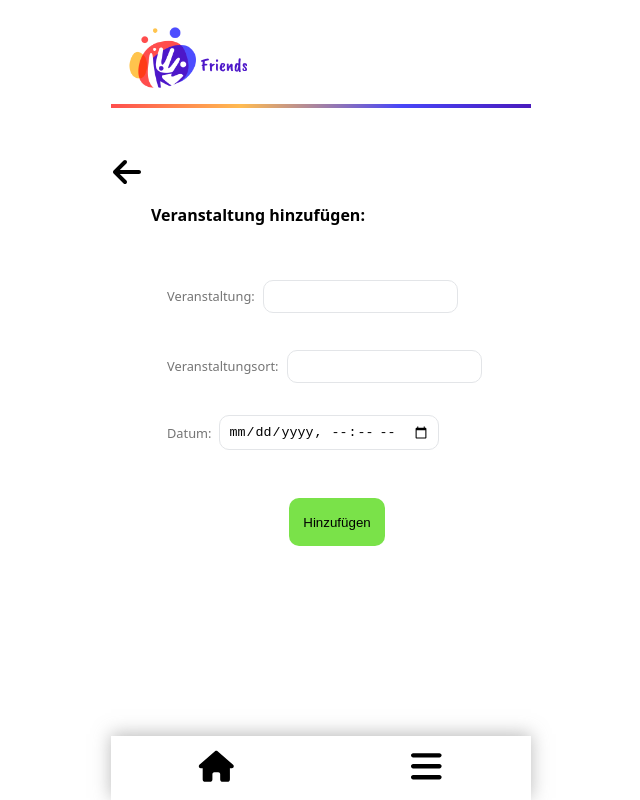
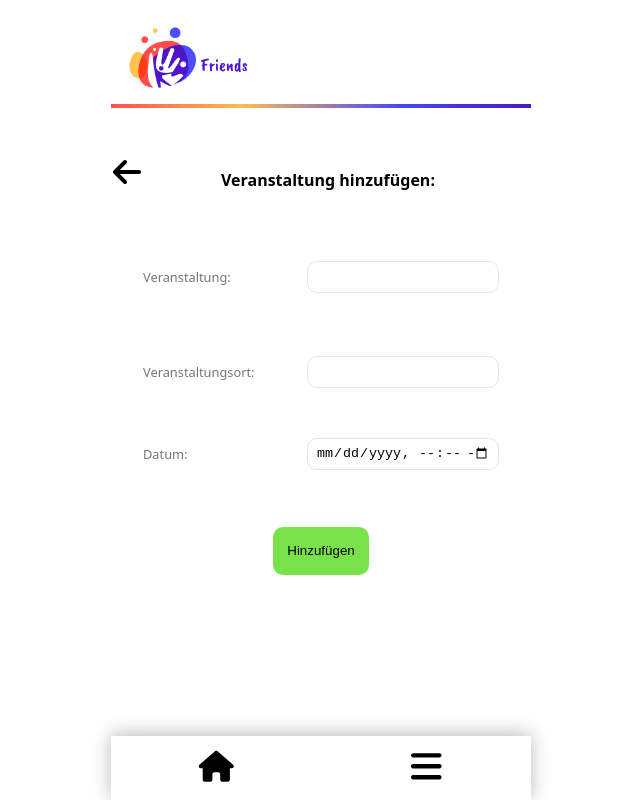
Before and after one commit to jonas8900/Capstone-project, a Next.js app: page /addevent in a window 1280 px wide. Shown: the whole page, without its empty margins (319-959 px from the left). Built offline with nearby package versions, Linux system fonts and the light colour scheme; no server answers; the database is empty.

Commit message:
fixing delete function and the topic das bringst du mit with database connection

```diff
--- a/db/models/FinalEvent.js
+++ b/db/models/FinalEvent.js
@@ -8,7 +8,10 @@ const finalEventSchema = new Schema({
   ort: { type: String, required: true },
   finalDate: { type: Date, required: true },
   parentId: { type: String, required: true },
-  products: { type: [{ userID: String, product: String }], required: false },
+  products: {
+    type: [{ userID: String, product: String, productId: String }],
+    required: false,
+  },
 });
 
 const FinalEvent =
--- a/pages/addevent.js
+++ b/pages/addevent.js
@@ -1,17 +1,11 @@
 import { faArrowLeft, faSpinner } from "@fortawesome/free-solid-svg-icons";
-import {
-  StyledBackButtonLink,
-  StyledBackIcon,
-  StyledForm,
-  StyledFormButton,
-  StyledInputDateField,
-  StyledLabels,
-} from "./[activityPlan]";
+import { StyledBackIcon } from "./[activityPlan]";
 import { StyledHeadlineForSubpages } from "@/components/Activitylist";
 import { styled } from "styled-components";
 import { useRouter } from "next/router";
 import useSWR from "swr";
 import { FontAwesomeIcon } from "@fortawesome/react-fontawesome";
+import Link from "next/link";
 
 export default function Addevent({}) {
   const router = useRouter();
@@ -63,26 +57,32 @@ export default function Addevent({}) {
 
   return (
     <main>
+      <StyledSectionForHeadlineAndBackButton>
         <StyledBackButtonLink href={"/veranstaltungen"}>
           <StyledBackIcon icon={faArrowLeft} />
         </StyledBackButtonLink>
-      <h2>Veranstaltung hinzufügen:</h2>
+        <StyledHeadlineForEvents>
+          Veranstaltung hinzufügen:
+        </StyledHeadlineForEvents>
+      </StyledSectionForHeadlineAndBackButton>
       <StyledAddEventForm onSubmit={handleSubmitAddEvent}>
+        <StyledArticleForFormItems>
           <StyledLabels htmlFor="veranstaltung">
             <p>Veranstaltung:</p>
+          </StyledLabels>
           <StyledInputDateField
             type="text"
             id="veranstaltung"
             name="veranstaltung"
             required
           />
-        </StyledLabels>
-        <StyledLabels htmlFor="ort">
-          Veranstaltungsort:
+        </StyledArticleForFormItems>
+        <StyledArticleForFormItems>
+          <StyledLabels htmlFor="ort">Veranstaltungsort:</StyledLabels>
           <StyledInputDateField type="text" id="ort" name="ort" required />
-        </StyledLabels>
-        <StyledLabels htmlFor="finalDate">
-          Datum:
+        </StyledArticleForFormItems>
+        <StyledArticleForFormItems>
+          <StyledLabels htmlFor="finalDate">Datum:</StyledLabels>
           <StyledInputDateField
             type="datetime-local"
             id="finalDate"
@@ -90,8 +90,10 @@ export default function Addevent({}) {
             min={minDateInRightFormat}
             required
           />
-        </StyledLabels>
+        </StyledArticleForFormItems>
+        <StyledArticleForFormItemsButton>
           <StyledFormButton type="submit">Hinzufügen</StyledFormButton>
+        </StyledArticleForFormItemsButton>
       </StyledAddEventForm>
     </main>
   );
@@ -100,8 +102,11 @@ export default function Addevent({}) {
 const StyledAddEventForm = styled.form`
   display: flex;
   flex-direction: column;
-  align-items: flex-start;
-  margin: 2rem 0 0 2rem;
+  align-items: center;
+  justify-content: space-between;
+  margin: 0;
+  padding: 0;
+  margin-top: 2rem;
 `;
 
 const StyledLoadingErrorIcon = styled(FontAwesomeIcon)`
@@ -115,3 +120,81 @@ const StyledLoadingError = styled.h1`
   justify-content: center;
   align-items: center;
 `;
+
+const StyledLabels = styled.label`
+  display: flex;
+  align-items: center;
+  justify-content: center;
+  font-size: var(--font-size-details);
+  color: var(--grey-topics);
+  margin: 1rem 2rem 1rem 2rem;
+`;
+
+const StyledInputDateField = styled.input`
+  align-self: right;
+  justify-content: right;
+  border-radius: 10px;
+  border: 1px solid #e3e5e8;
+  padding: 0.5rem;
+  width: 12rem;
+  height: 2rem;
+  margin-right: 2rem;
+`;
+
+const StyledArticleForFormItems = styled.article`
+  display: flex;
+  align-items: center;
+  width: 100%;
+  justify-content: space-between;
+  margin: 1rem;
+`;
+
+const StyledArticleForFormItemsButton = styled.article`
+  align-self: center;
+  justify-self: center;
+  margin: 0px;
+  margin-top: 2rem;
+`;
+
+const StyledFormButton = styled.button`
+  background-color: #7ae249;
+  color: black;
+  width: 6rem;
+  height: 3rem;
+  border-radius: 10px;
+  border: none;
+
+  background-color: ${({ disabled }) =>
+    disabled == true ? "green" : "#7ae249"};
+
+  &:active {
+    background-color: green;
+  }
+`;
+
+const StyledBackButtonLink = styled(Link)`
+  color: black;
+  width: 100%;
+  height: 2rem;
+  margin-top: 0;
+  grid-area: 1 / 1 / 2 / 2;
+
+  &:active {
+    background-color: var(--secondary-color);
+  }
+`;
+
+const StyledSectionForHeadlineAndBackButton = styled.section`
+  display: grid;
+  grid-template-columns: 0.25fr 1fr 0.25fr;
+  grid-template-rows: 0.5fr;
+  grid-column-gap: 0px;
+  grid-row-gap: 0px;
+`;
+
+const StyledHeadlineForEvents = styled.h2`
+  font-size: var(--font-size-headline);
+  margin-left: 40px;
+  grid-area: 1 / 2 / 2 / 3;
+  align-content: center;
+`;
--- a/pages/api/finalEvents.js
+++ b/pages/api/finalEvents.js
@@ -39,4 +39,5 @@ export default async function getFinalEvent(request, response) {
     }
   }
 
+
 }
--- a/pages/api/planner/[partyPlanner].js
+++ b/pages/api/planner/[partyPlanner].js
@@ -4,6 +4,7 @@ import FinalEvent from "@/db/models/FinalEvent";
 export default async function getPartyPlanner(request, response) {
   const partyPlanner = request.query.partyPlanner;
   await dbConnect();
+  const { id } = request.body;
 
   if (request.method === "GET") {
     try {
@@ -16,15 +17,37 @@ export default async function getPartyPlanner(request, response) {
     }
   }
 
+  if (request.method === "DELETE") {
+    try {
+      await FinalEvent.findByIdAndUpdate(partyPlanner, {
+        $pull: {
+          products: { productId: id },
+        },
+      });
+      response
+        .status(200)
+        .json({ status: `activity with id: ${id} successfully deleted.` });
+      console.log(id);
+    } catch (error) {
+      console.log(error);
+      response.status(400).json({ error: error.message });
+    }
+  }
+
   if (request.method === "PUT") {
     try {
       const typedProductsUserID = request.body.typedProducts.userID;
       const typedProduct = request.body.typedProducts.product;
+      const typedProductId = request.body.typedProducts.productId;
       const updatedEvent = await FinalEvent.findByIdAndUpdate(
         partyPlanner,
         {
           $push: {
-            products: { userID: typedProductsUserID, product: typedProduct },
+            products: {
+              userID: typedProductsUserID,
+              product: typedProduct,
+              productId: typedProductId,
+            },
           },
         },
         { new: true }
```
Also changed, not shown: components/DashboardActivityCard.js (+14 -13 lines), components/Votecard.js (+5 -12 lines), components/partyPlannerCard.js (+41 -4 lines), pages/veranstaltungen.js (+15 -4 lines), pages/[activityPlan].js (line endings or trailing spaces). Lines whose indentation alone changed are shown as unchanged.
